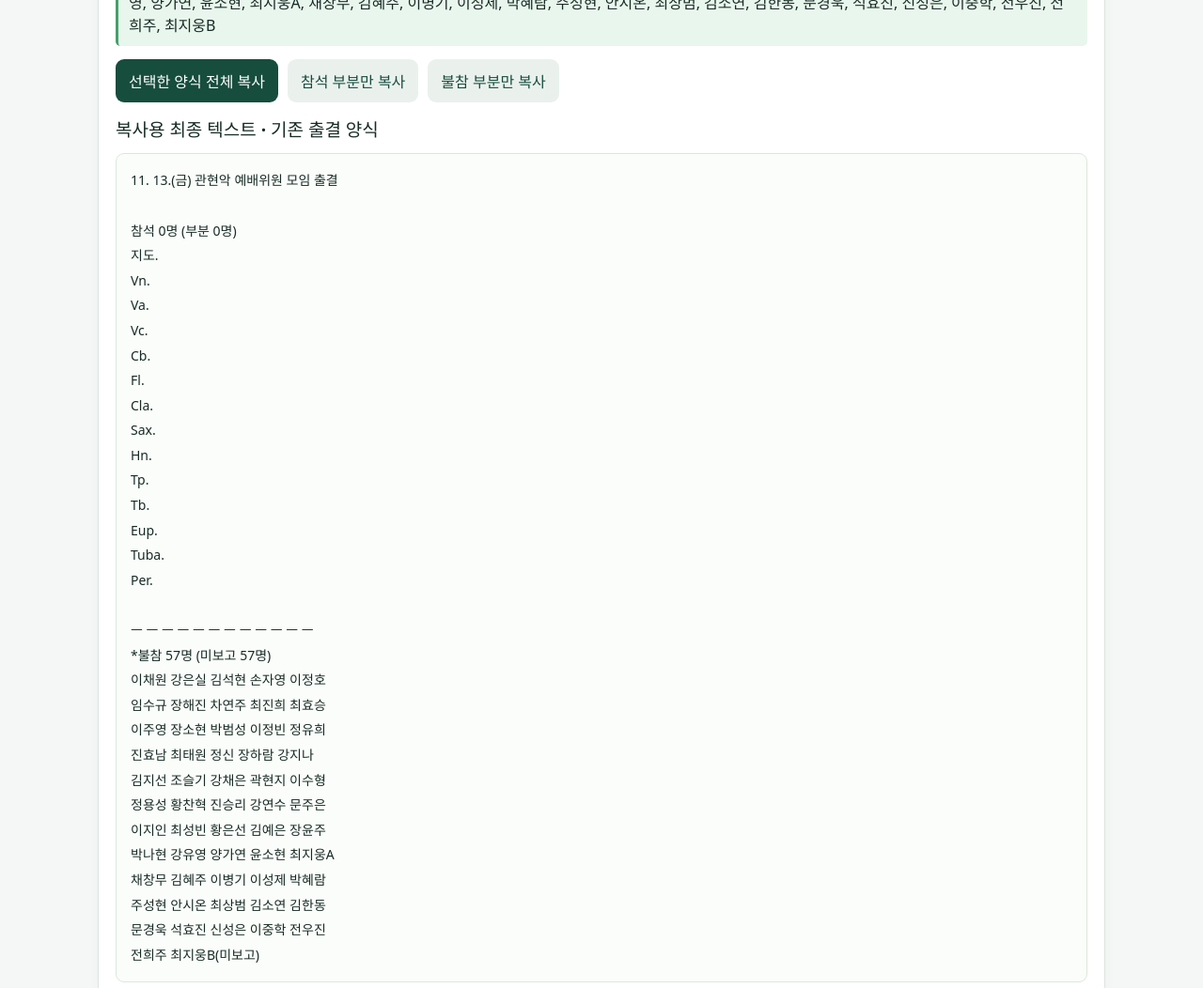
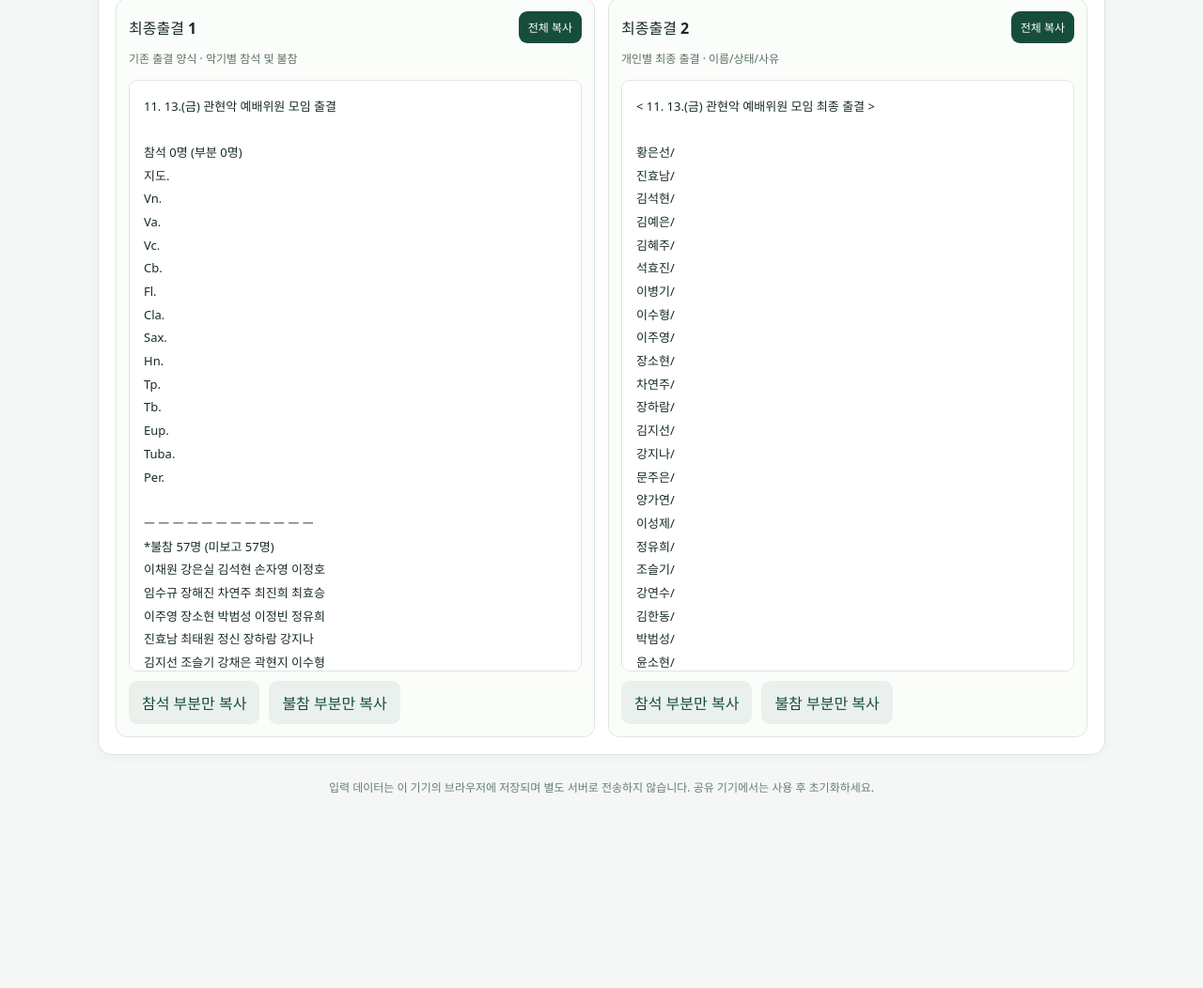
Before and after one commit to wisun0513/orchestral-music, a plain HTML site: page index.html in a window 1280 px wide. Shown: the part 3100-4152 px from the top of the page at 94% size. After the commit the page ends 4042 px from the top, so only its background shows below. Drawn offline with Linux system fonts and the light colour scheme.

Commit message:
Add files via upload

```diff
--- a/index.html
+++ b/index.html
@@ -118,6 +118,14 @@
  .member-add-panel button{grid-column:4;min-width:0;padding:10px 7px;font-size:13px}
 }
 @media(max-width:360px){.member-add-panel label{font-size:12px}.member-add-panel .row{gap:5px}}
+
+.dual-results{display:grid;grid-template-columns:repeat(2,minmax(0,1fr));gap:14px;margin-top:16px}
+.dual-results .previewArea{min-width:0;margin-top:0;background:#fbfdfa;border:1px solid #dae8dd;border-radius:12px;padding:13px}
+.dual-results .result{background:#fff;min-height:460px;max-height:630px;overflow:auto;font-size:13px}
+.result-title{justify-content:space-between;margin-bottom:5px}.result-title h2{margin:0;font-size:16px}
+.result-title button{padding:8px 10px;font-size:12px}
+.dual-results .hint{margin-bottom:12px}
+@media(max-width:850px){.dual-results{grid-template-columns:1fr}.dual-results .result{min-height:300px;max-height:none}}
 </style>
 </head>
 <body><main>
@@ -147,10 +155,26 @@
 <div id="teamMessage" class="notice hidden" role="status"></div></div>
 <div id="rosterMessage" class="notice hidden" role="status"></div></section>
 <section class="section" id="reasons"><h2>④ 불참 사유 관리</h2><p class="hint" id="reasonHint">현재 출결에서 사용 중인 사유는 삭제할 수 없습니다.</p><div class="row" style="margin:12px 0"><label for="newReason">새 불참 사유</label><input id="newReason" type="text" placeholder="추가할 사유 입력" style="flex:1;min-width:150px"><button id="addReason">사유 추가</button></div><div class="row" style="margin:0 0 10px"><button type="button" id="resetReasonOrder" class="outline">기존 순서 적용</button></div><div id="reasonList" class="manager-list"></div><div id="reasonMessage" class="notice hidden" role="status"></div></section>
-<section class="section" id="output"><h2>⑤ 출결 결과</h2><p class="muted" id="outputMeetingName"></p>
-<div class="output-tabs" role="group" aria-label="출결 출력 양식"><button id="formatInstrument" class="active" type="button">기존 출결 양식</button><button id="formatTeam" class="secondary" type="button">최종 출결</button></div>
-
-<div id="stats" class="stats"></div><div id="checkMessage" class="notice" role="status"></div><div class="row" style="margin-top:14px"><button id="copyAll">선택한 양식 전체 복사</button><button class="secondary" id="copyAtt">참석 부분만 복사</button><button class="secondary" id="copyAbsent">불참 부분만 복사</button></div><div class="previewArea"><h2 id="resultHeading">복사용 최종 텍스트 · 기존 출결 양식</h2><div id="result" class="result"></div></div></section>
+<section class="section" id="output"><h2>⑤ 출결 결과</h2>
+<p class="muted" id="outputMeetingName"></p>
+<div id="stats" class="stats"></div>
+<div id="checkMessage" class="notice" role="status"></div>
+<!-- Original controls retained for backwards-compatible calculation handlers, visually hidden. -->
+<div class="hidden" aria-hidden="true"><button id="formatInstrument" type="button"></button><button id="formatTeam" type="button"></button><button id="copyAll" type="button"></button><button id="copyAtt" type="button"></button><button id="copyAbsent" type="button"></button><div id="resultHeading"></div><div id="result"></div></div>
+<div class="dual-results">
+ <div class="previewArea">
+  <div class="row result-title"><h2>최종출결 1</h2><button id="copyTraditionalAll" type="button">전체 복사</button></div>
+  <p class="hint">기존 출결 양식 · 악기별 참석 및 불참</p>
+  <div id="traditionalResult" class="result" aria-label="기존 출결 양식 결과"></div>
+  <div class="row" style="margin-top:10px"><button class="secondary" id="copyTraditionalAtt" type="button">참석 부분만 복사</button><button class="secondary" id="copyTraditionalAbs" type="button">불참 부분만 복사</button></div>
+ </div>
+ <div class="previewArea">
+  <div class="row result-title"><h2>최종출결 2</h2><button id="copyFinalAll" type="button">전체 복사</button></div>
+  <p class="hint">개인별 최종 출결 · 이름/상태/사유</p>
+  <div id="finalResult" class="result" aria-label="개인별 최종 출결 결과"></div>
+  <div class="row" style="margin-top:10px"><button class="secondary" id="copyFinalAtt" type="button">참석 부분만 복사</button><button class="secondary" id="copyFinalAbs" type="button">불참 부분만 복사</button></div>
+ </div>
+</div></section>
 <footer>입력 데이터는 이 기기의 브라우저에 저장되며 별도 서버로 전송하지 않습니다. 공유 기기에서는 사용 후 초기화하세요.</footer>
 </main>
 <script>
@@ -509,6 +533,8 @@ function renderResults(){
  document.getElementById('result').textContent=displayed.full;
  document.getElementById('resultHeading').textContent='복사용 최종 텍스트 · '+(outputFormat==='team'?'최종 출결':'기존 출결 양식');
  for(const [format,id] of [['instrument','formatInstrument'],['team','formatTeam']]){const b=document.getElementById(id);b.classList.toggle('active',outputFormat===format);b.classList.toggle('secondary',outputFormat!==format)}
+ document.getElementById('traditionalResult').textContent=o.full;
+ document.getElementById('finalResult').textContent=computeTeam().full;
 }
 function displayedResult(){return outputFormat==='team'?computeTeam():compute()}
 
@@ -581,6 +607,17 @@ refreshBulkExample();
 document.getElementById('reset').addEventListener('click',()=>{if(!confirm(`${PEOPLE.length}명 출결 상태를 모두 미보고로 초기화할까요?`))return;state.people={};save();renderResults();document.getElementById('bulkMessage').classList.add('hidden')});
 document.getElementById('copyAll').addEventListener('click',e=>copy(displayedResult().full,e.currentTarget));document.getElementById('copyAtt').addEventListener('click',e=>copy(displayedResult().attText,e.currentTarget));document.getElementById('copyAbsent').addEventListener('click',e=>copy(displayedResult().absText,e.currentTarget));
 for(const [format,id] of [['instrument','formatInstrument'],['team','formatTeam']])document.getElementById(id).addEventListener('click',()=>{outputFormat=format;renderResults()});
+// Always-visible results: independent copy buttons for each original output format.
+for(const [id,format,part] of [
+ ['copyTraditionalAll','instrument','full'],['copyTraditionalAtt','instrument','attText'],['copyTraditionalAbs','instrument','absText'],
+ ['copyFinalAll','team','full'],['copyFinalAtt','team','attText'],['copyFinalAbs','team','absText']
+]){
+ document.getElementById(id).addEventListener('click',e=>{
+  const result=format==='instrument'?compute():computeTeam();
+  copy(result[part],e.currentTarget);
+ });
+}
+
 
 let selectedRoster=null;
 let draggingRoster=null;
```
